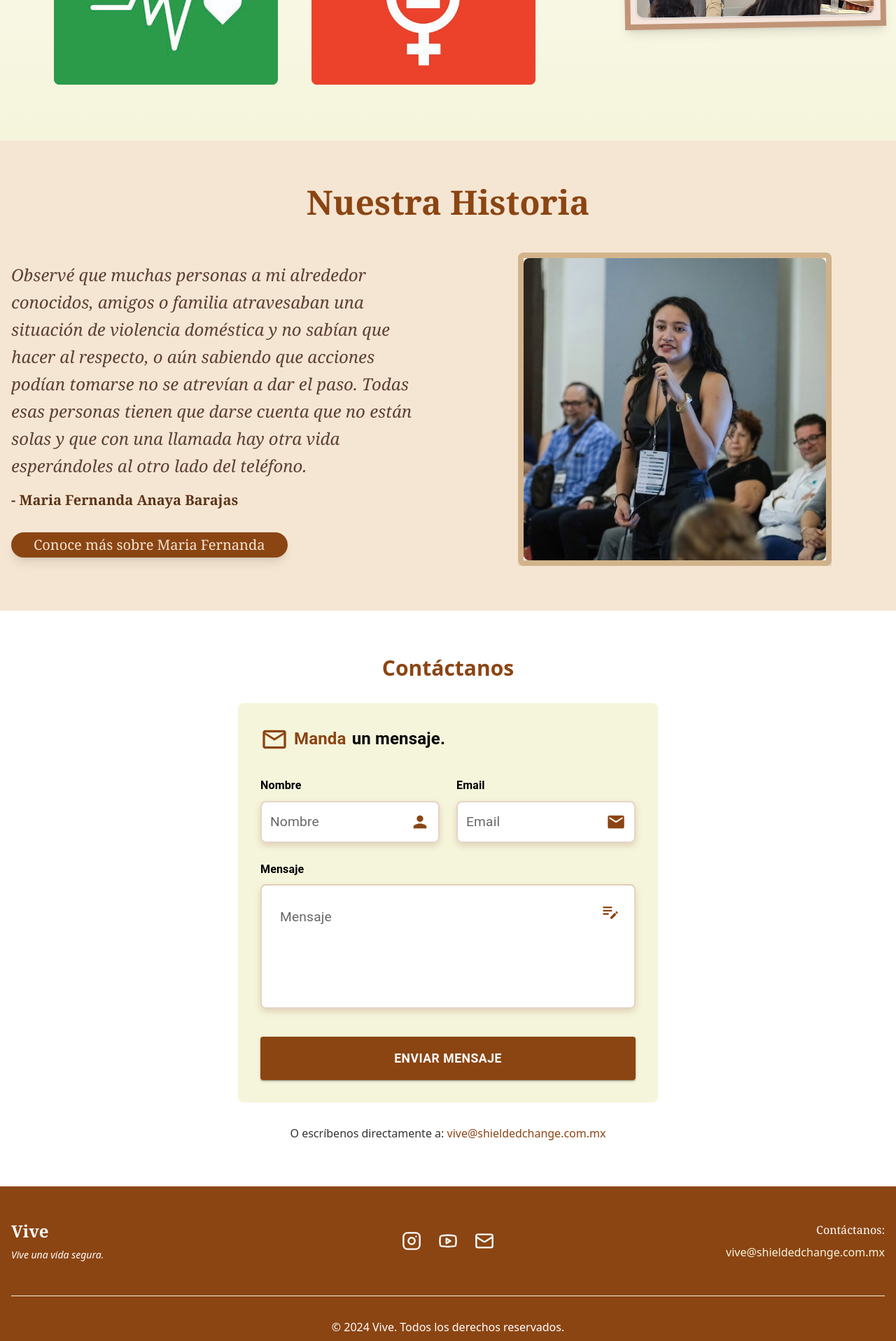
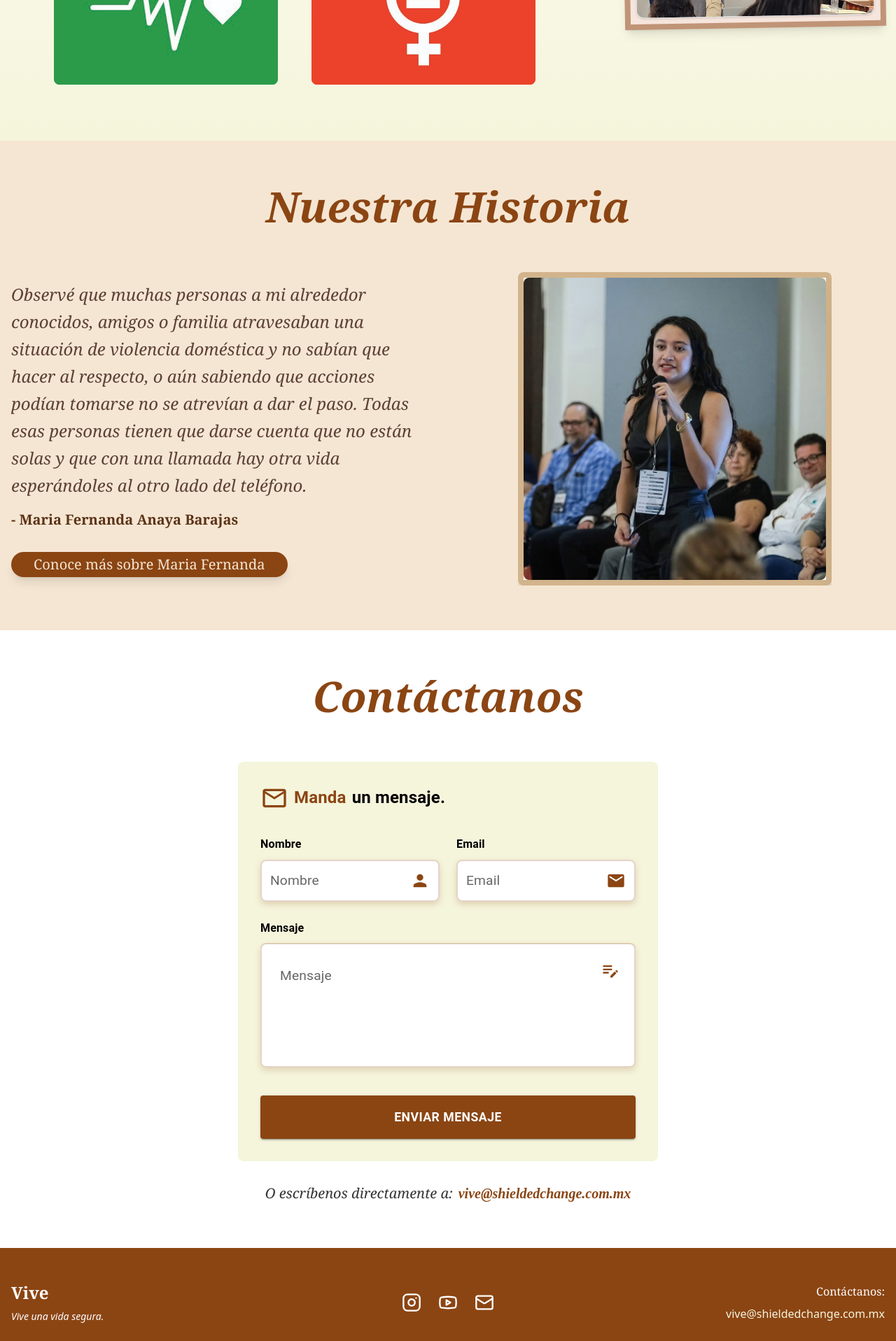
Before and after one commit to MarioB19/vive_web, a Next.js app: page / in a window 1280 px wide. Shown: the part 1952-3869 px from the top of the page at 70% size. Built offline with nearby package versions, Linux system fonts and the light colour scheme.

Commit message:
Adding cursive typography in titles & improve design por email information in contact section

```diff
--- a/src/components/Contacto.js
+++ b/src/components/Contacto.js
@@ -7,12 +7,19 @@ export default function Contacto() {
   return (
     <section id="contacto" className="py-16 bg-white">
       <div className="container mx-auto px-4">
-        <h2 className="text-3xl font-bold text-center text-[#8B4513] mb-8">Contáctanos</h2>
+        <h2 className="text-6xl font-bold text-center text-[#8B4513] mb-16 font-serif italic">Contáctanos</h2>
         <FormularioContacto></FormularioContacto>
+        <p className="text-center mt-4 text-[#333333] font-serif italic text-xl">
+          O escríbenos directamente a:
+          <a
+            href="mailto:vive@shieldedchange.com.mx"
+            className="text-[#8B4513] hover:underline decoration-dotted underline-offset-4 ml-2 font-bold"
+            style={{ fontFamily: '"Great Vibes", cursive' }}
+          >
+            vive@shieldedchange.com.mx
+          </a>
+        </p>
 
-        <p className="text-center mt-4 text-[#333333]">
-          O escríbenos directamente a: <a href="mailto:vive@shieldedchange.com.mx" className="text-[#8B4513] hover:underline">vive@shieldedchange.com.mx</a>
-        </p>
       </div>
     </section>
   )
--- a/src/components/Historia.js
+++ b/src/components/Historia.js
@@ -19,7 +19,7 @@ export default function Historia() {
   return (
     <section id="historia" className="py-16 bg-[#F5E6D3]">
       <div className="container mx-auto px-4">
-        <h2 className="text-5xl font-bold text-center text-[#8B4513] mb-12 font-serif">Nuestra Historia</h2>
+      <h2 className="text-6xl font-bold text-center text-[#8B4513] mb-16 font-serif italic">Nuestra Historia</h2>
         <div className="flex flex-col lg:flex-row items-center justify-between space-y-12 lg:space-y-0 lg:space-x-12">
           <div className="lg:w-1/2">
             <p className="text-[#5D4037] text-2xl mb-4 leading-relaxed font-serif italic">
```
